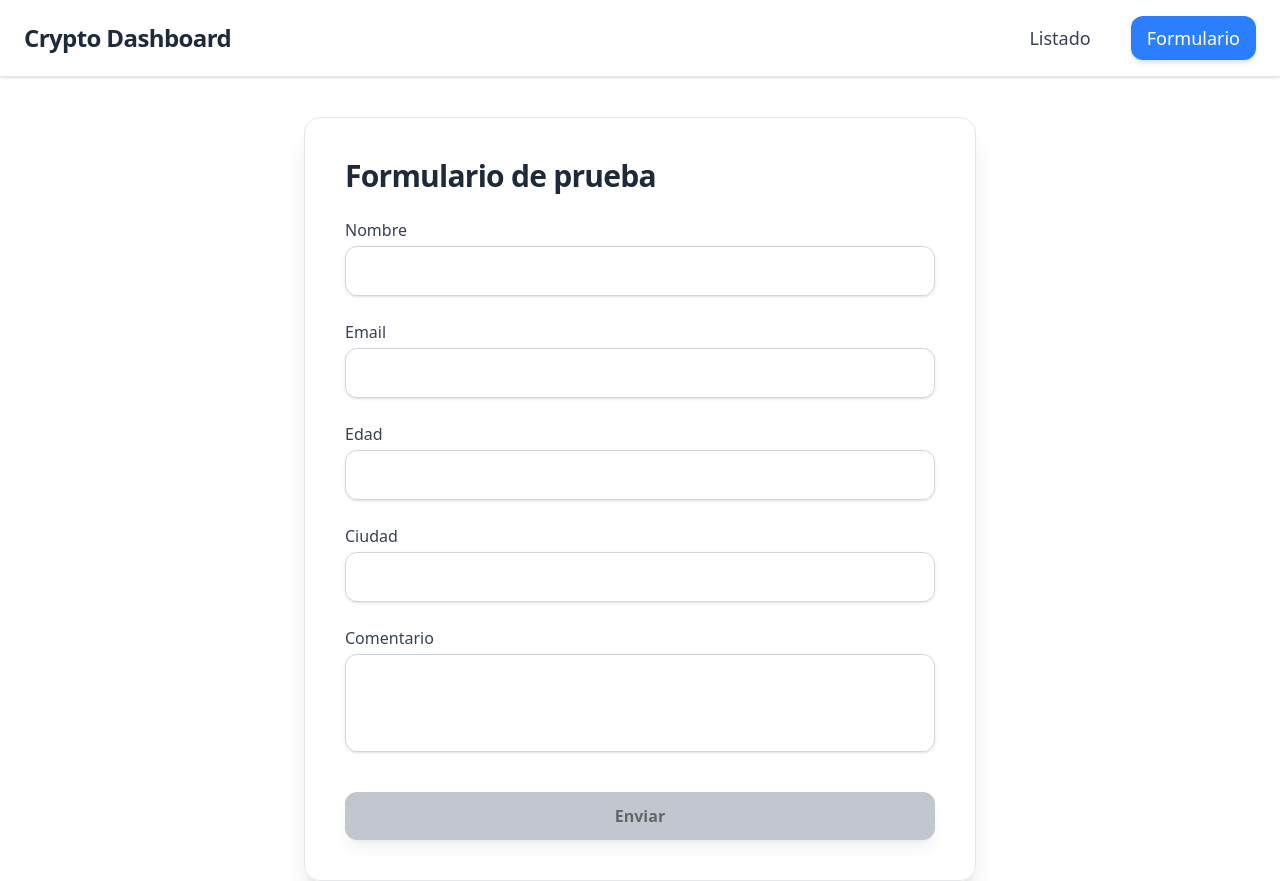
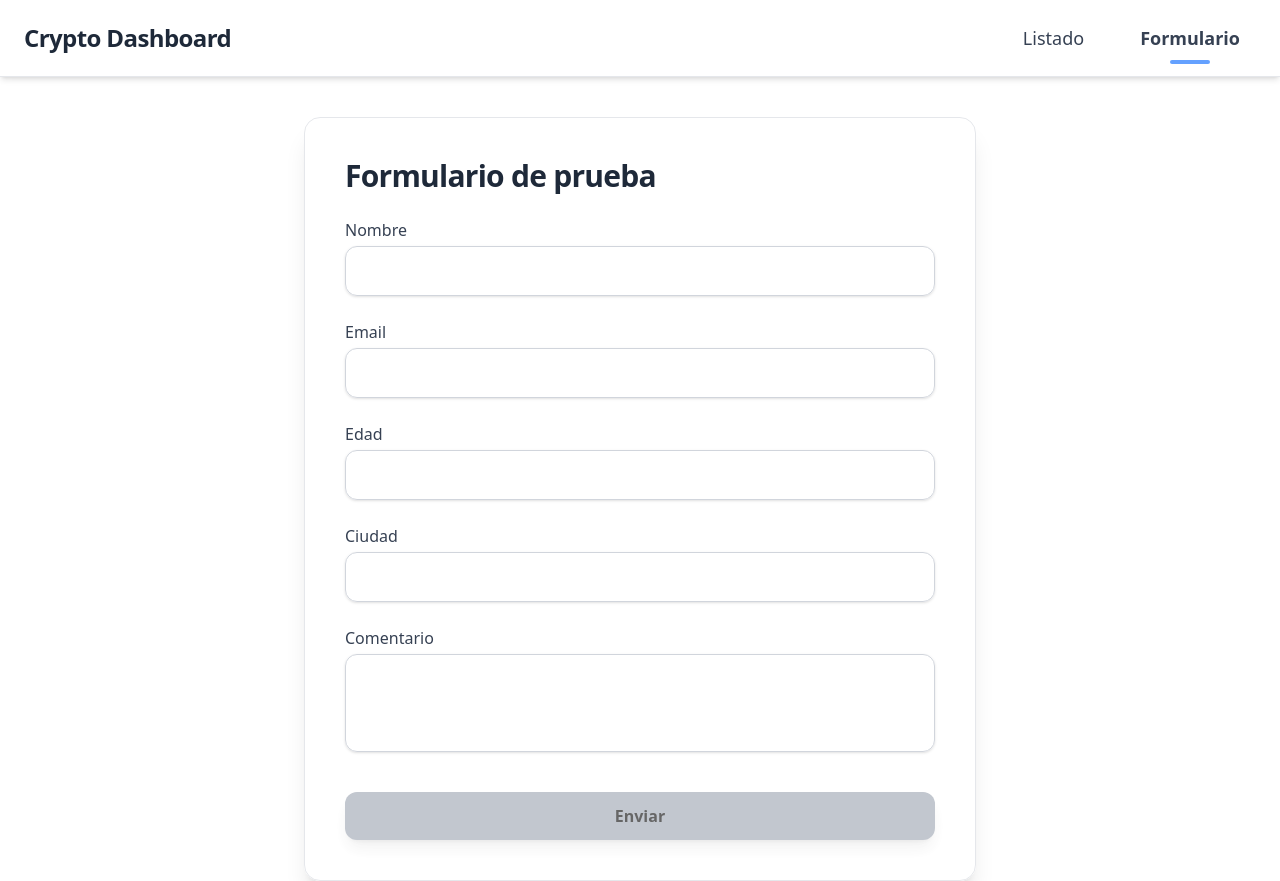
Before and after one commit to santi-cortes/binance-frontend, a React (Vite) app: page /form in a window 1280 px wide. Built offline with nearby package versions, Linux system fonts and the light colour scheme.

Commit message:
feature: add and use context from data forms, this display name user in header

```diff
--- a/src/App.tsx
+++ b/src/App.tsx
@@ -3,8 +3,10 @@ import { DashboardPage } from "./pages/DashboardPage";
 import { DetailPage } from "./pages/DetailPage";
 import { FormPage } from "./pages/FormPage";
 import { Header } from "./components/Header";
+import { UserProvider } from "./context/userContext";
 
 export const App = () => (
+  <UserProvider>
     <BrowserRouter>
       <Header />
       <Routes>
@@ -13,4 +15,5 @@ export const App = () => (
         <Route path="/form" element={<FormPage />} />
       </Routes>
     </BrowserRouter>
+  </UserProvider>
 );
--- a/src/components/CryptoDashboard.tsx
+++ b/src/components/CryptoDashboard.tsx
@@ -55,20 +55,47 @@ export const CryptoDashboard = () => {
           />
         </div>
 
-        <div className="bg-white rounded-2xl shadow-lg p-6 flex flex-col">
-          <h2 className="text-xl font-bold mb-4">🌐 Otras Cryptos</h2>
+        <div className="bg-white rounded-2xl shadow-lg p-6 border border-gray-100 flex flex-col">
+          <h2 className="text-xl font-bold text-gray-800 mb-4 flex items-center gap-2">
+            🌐 Otras Cryptos
+            <span className="px-2 py-0.5 text-xs bg-blue-100 text-blue-600 rounded-full">
+              {filtered.length}
+            </span>
+          </h2>
 
-          <div className="space-y-4 overflow-y-auto max-h-[400px] pr-2 scrollbar-thin scrollbar-thumb-gray-300">
+          <div className="space-y-3 overflow-y-auto max-h-[400px] pr-2 scrollbar-thin scrollbar-thumb-gray-300">
             {filtered.map((c) => (
               <Link
                 key={c.id}
                 to={`/detail/${c.symbol}`}
-                className="block p-4 rounded-xl border shadow-sm hover:shadow-md transition"
+                className="
+          group flex items-center justify-between
+          p-4 rounded-xl border border-gray-200 bg-white/60
+          backdrop-blur transition-all duration-200
+          hover:bg-blue-50 hover:border-blue-300 hover:shadow-md
+          active:scale-[0.98]
+        "
               >
-                <p className="font-semibold text-lg">{c.symbol}</p>
-                <p className="text-sm text-gray-500">
-                  {c.numRecords} registros
-                </p>
+                <div>
+                  <p className="font-semibold text-lg text-gray-800 group-hover:text-blue-700 transition">
+                    {c.symbol}
+                  </p>
+                  <p className="text-sm text-gray-500">
+                    {c.numRecords} registros
+                  </p>
+                </div>
+
+                <div
+                  className="
+          w-10 h-10 flex items-center justify-center
+          rounded-xl bg-gray-100 group-hover:bg-blue-200
+          transition-colors
+        "
+                >
+                  <span className="text-gray-500 group-hover:text-blue-700 text-lg">
+                    →
+                  </span>
+                </div>
               </Link>
             ))}
           </div>
--- a/src/components/CryptoDetail.tsx
+++ b/src/components/CryptoDetail.tsx
@@ -3,6 +3,7 @@ import { useParams, Link } from "react-router-dom";
 import { fetchCryptoBySymbol } from "../api/cryptoApi";
 import type { CryptoData } from "../types";
 import { useCandleChart } from "../hooks/useCandleChart";
+import { Stat } from "./Stat";
 
 export const CryptoDetail = () => {
   const { symbol } = useParams();
@@ -74,10 +75,3 @@ export const CryptoDetail = () => {
     </div>
   );
 };
-
-const Stat = ({ label, value }: { label: string; value: any }) => (
-  <div className="p-4 border rounded-xl bg-white shadow-sm">
-    <p className="text-xs text-gray-500">{label}</p>
-    <p className="text-lg font-semibold">{value ?? "—"}</p>
-  </div>
-);
--- a/src/components/Formulario.tsx
+++ b/src/components/Form.tsx
@@ -1,5 +1,6 @@
 import { useForm } from "react-hook-form";
 import type { FormValues } from "../types";
+import { useUser } from "../context/userContext";
 
 export const Formulario = () => {
   const {
@@ -18,8 +19,11 @@ export const Formulario = () => {
     },
   });
 
+  const { setName } = useUser();
+
   const onSubmit = (data: FormValues) => {
     console.log("Formulario enviado:", data);
+    setName(data.name);
     reset();
   };
 
--- a/src/components/Header.tsx
+++ b/src/components/Header.tsx
@@ -1,44 +1,51 @@
 import { Link, useLocation } from "react-router-dom";
+import { useUser } from "../context/userContext";
 
 export const Header = () => {
   const { pathname } = useLocation();
+  const { name } = useUser();
+
+  const linkBase =
+    "relative px-4 py-2 rounded-xl transition font-medium text-gray-700 hover:text-blue-700";
 
   return (
-    <header className="w-full bg-white/70 backdrop-blur-md border-b border-gray-200 shadow-sm">
+    <header className="w-full bg-white/60 backdrop-blur-xl border-b border-gray-200 shadow-md">
       <div className="max-w-7xl mx-auto px-6 py-4 flex items-center justify-between">
-        <h1 className="text-2xl font-bold tracking-tight text-gray-800">
-          Crypto Dashboard
-        </h1>
+        <div className="flex items-center gap-4">
+          <h1 className="text-2xl font-bold tracking-tight text-gray-800">
+            Crypto Dashboard
+          </h1>
 
-        <nav className="flex space-x-6 text-lg font-medium">
+          {name && (
+            <span className="text-gray-600 text-sm bg-gray-100 px-3 py-1 rounded-xl shadow-sm">
+              👋 Bienvenido, <span className="font-semibold">{name}</span>
+            </span>
+          )}
+        </div>
+
+        <nav className="flex space-x-6 text-lg relative">
           <Link
             to="/"
-            className={`
-              px-4 py-2 rounded-xl transition
-              hover:bg-blue-100 hover:text-blue-700
-              ${
-                pathname === "/"
-                  ? "bg-blue-500 text-white shadow-md"
-                  : "text-gray-700"
-              }
-            `}
+            className={`${linkBase} ${
+              pathname === "/" ? "text-blue-600 font-semibold" : ""
+            }`}
           >
             Listado
+            {pathname === "/" && (
+              <span className="absolute -bottom-1 left-0 right-0 mx-auto w-10 h-1 bg-blue-500 rounded-full animate-pulse" />
+            )}
           </Link>
 
           <Link
             to="/form"
-            className={`
-              px-4 py-2 rounded-xl transition
-              hover:bg-blue-100 hover:text-blue-700
-              ${
-                pathname === "/form"
-                  ? "bg-blue-500 text-white shadow-md"
-                  : "text-gray-700"
-              }
-            `}
+            className={`${linkBase} ${
+              pathname === "/form" ? "text-blue-600 font-semibold" : ""
+            }`}
           >
             Formulario
+            {pathname === "/form" && (
+              <span className="absolute -bottom-1 left-0 right-0 mx-auto w-10 h-1 bg-blue-500 rounded-full animate-pulse" />
+            )}
           </Link>
         </nav>
       </div>
--- /dev/null
+++ b/src/components/Stat.tsx
@@ -0,0 +1,11 @@
+export const Stat = ({ label, value }: { label: string; value: any }) => (
+  <div
+    className="p-5 rounded-2xl border border-gray-200 bg-white shadow-sm
+                  hover:shadow-md transition-all duration-200 cursor-default"
+  >
+    <p className="text-xs uppercase tracking-wide text-gray-500 font-medium mb-1">
+      {label}
+    </p>
+    <p className="text-2xl font-bold text-gray-800">{value ?? "—"}</p>
+  </div>
+);
--- a/src/components/StatCard.tsx
+++ /dev/null
@@ -1,12 +0,0 @@
-export const StatCard = ({
-  label,
-  value,
-}: {
-  label: string;
-  value: string | number | undefined;
-}) => (
-  <div className="p-4 border rounded-xl bg-white/80 shadow-sm hover:shadow-md transition">
-    <p className="text-sm text-gray-500">{label}</p>
-    <p className="text-xl font-semibold">{value ?? "—"}</p>
-  </div>
-);
--- /dev/null
+++ b/src/context/UserContext.tsx
@@ -0,0 +1,33 @@
+import { createContext, useContext, useEffect, useState } from "react";
+
+interface UserContextType {
+  name: string | null;
+  setName: (name: string) => void;
+}
+
+const UserContext = createContext<UserContextType>({
+  name: null,
+  setName: () => {},
+});
+
+export const UserProvider = ({ children }: { children: React.ReactNode }) => {
+  const [name, setNameState] = useState<string | null>(null);
+
+  useEffect(() => {
+    const saved = localStorage.getItem("user_name");
+    if (saved) setNameState(saved);
+  }, []);
+
+  const setName = (newName: string) => {
+    setNameState(newName);
+    localStorage.setItem("user_name", newName);
+  };
+
+  return (
+    <UserContext.Provider value={{ name, setName }}>
+      {children}
+    </UserContext.Provider>
+  );
+};
+
+export const useUser = () => useContext(UserContext);
--- a/src/pages/FormPage.tsx
+++ b/src/pages/FormPage.tsx
@@ -1,2 +1,2 @@
-import { Formulario } from "../components/Formulario";
+import { Formulario } from "../components/Form";
 export const FormPage = () => <Formulario />;
```
Lines whose indentation alone changed are shown as unchanged.
